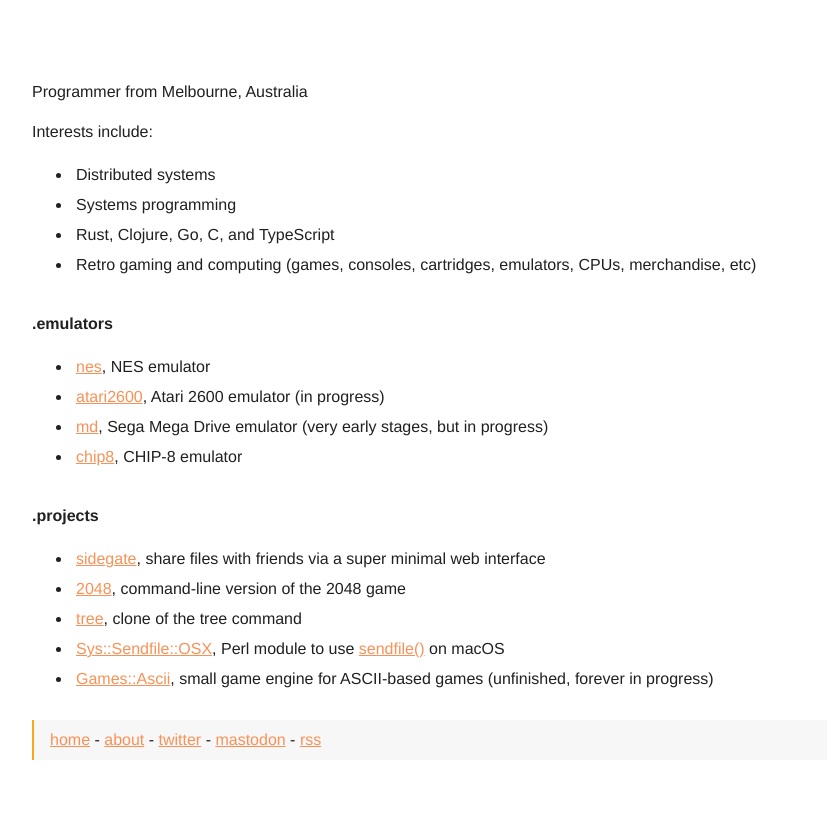
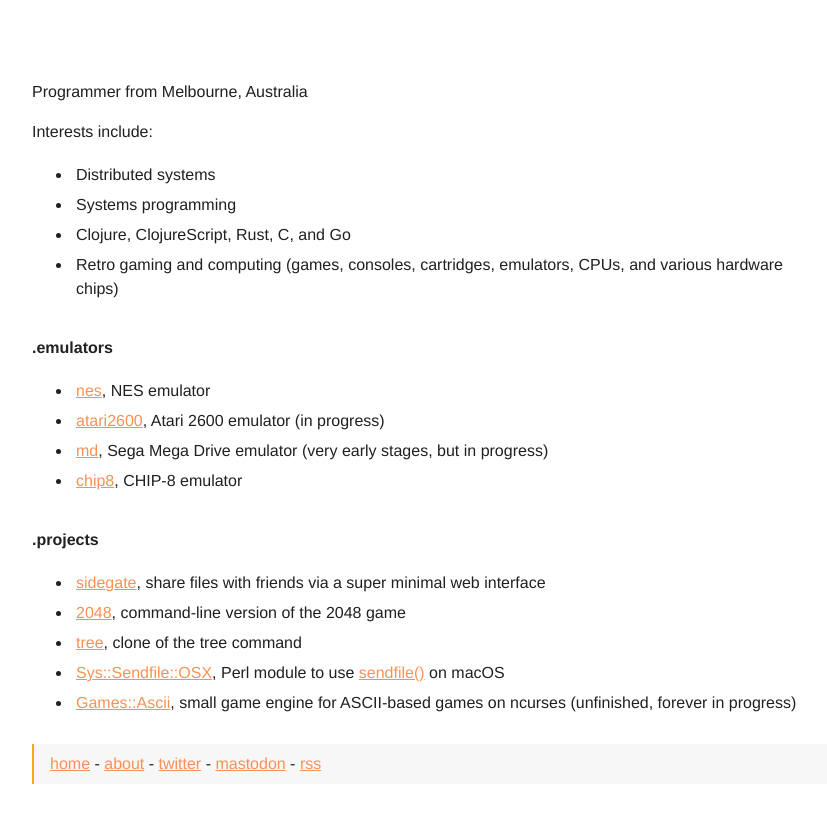
Before and after one commit to ltriant/ltriant.github.io, a Jekyll site: the page built from about.md, in a window 1280 px wide. Shown: the top 823 px of the page, without its empty margins (208-1035 px from the left). Built offline with Jekyll 4.4.1, drawn with Linux system fonts in a browser that asks for light colours.

Commit message:
about: mess around with things
... because I can't help myself.

```diff
--- a/about.md
+++ b/about.md
@@ -8,8 +8,8 @@ Interests include:
 
 * Distributed systems
 * Systems programming
-* Rust, Clojure, Go, C, and TypeScript
-* Retro gaming and computing (games, consoles, cartridges, emulators, CPUs, merchandise, etc)
+* Clojure, ClojureScript, Rust, C, and Go
+* Retro gaming and computing (games, consoles, cartridges, emulators, CPUs, and various hardware chips)
 
 ## .emulators
 
@@ -24,4 +24,4 @@ Interests include:
 * [2048](https://github.com/ltriant/2048), command-line version of the 2048 game
 * [tree](https://github.com/ltriant/tree), clone of the tree command
 * [Sys::Sendfile::OSX](https://metacpan.org/pod/Sys::Sendfile::OSX), Perl module to use [sendfile()](https://jvns.ca/blog/2016/01/23/sendfile-a-new-to-me-system-call/) on macOS
-* [Games::Ascii](https://github.com/ltriant/Games-Ascii), small game engine for ASCII-based games (unfinished, forever in progress)
+* [Games::Ascii](https://github.com/ltriant/Games-Ascii), small game engine for ASCII-based games on ncurses (unfinished, forever in progress)
```
